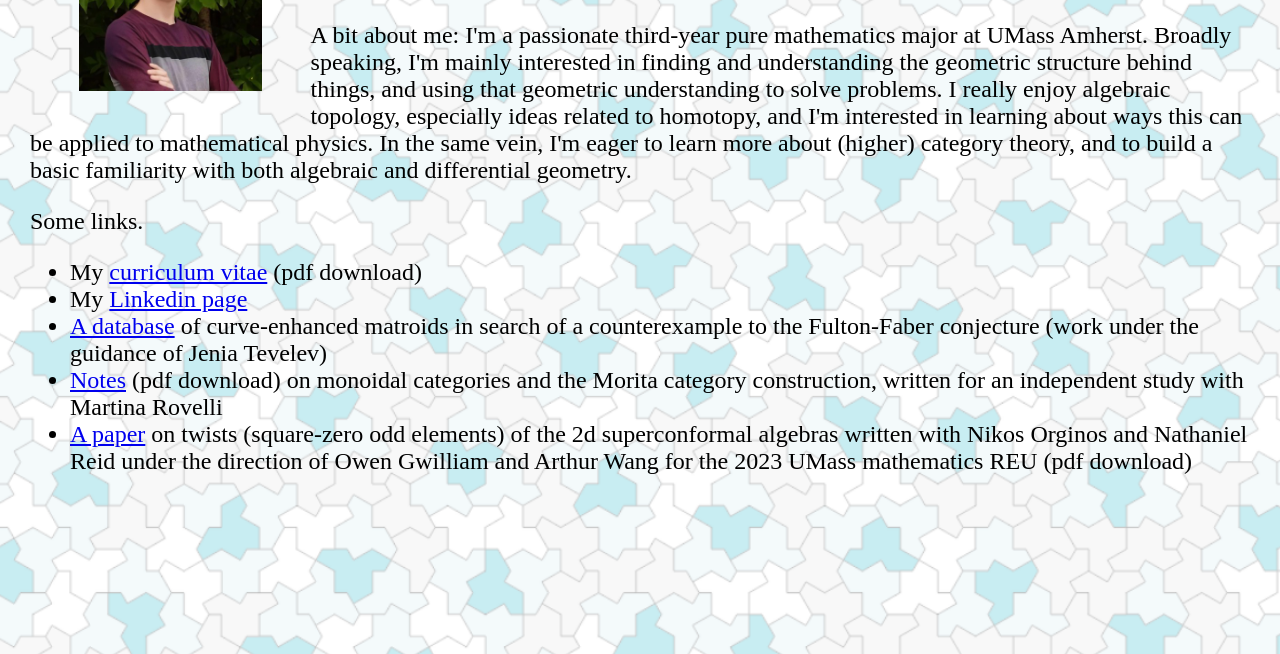
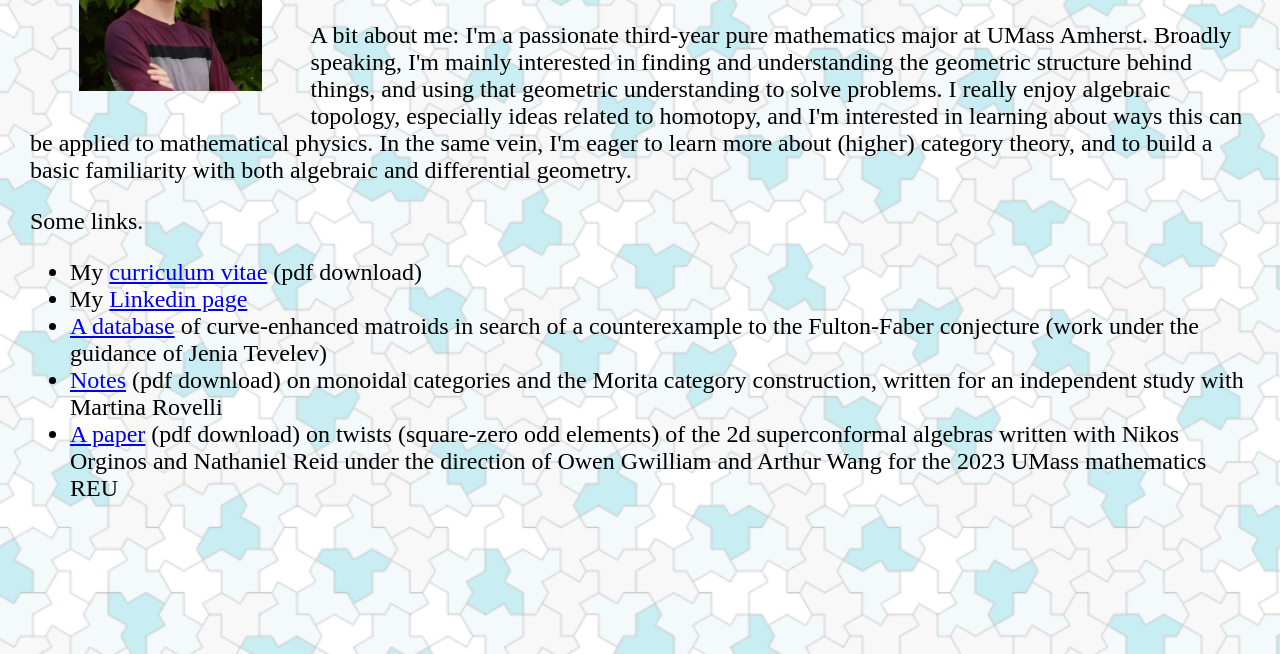
Before and after one commit to sam-silver/sam-silver.github.io, a plain HTML site: page index.html in a window 1280 px wide. Shown: the part 146-800 px from the top of the page. Drawn offline with Linux system fonts and the light colour scheme.

Commit message:
Update index.html

```diff
--- a/index.html
+++ b/index.html
@@ -51,7 +51,7 @@ Some links.
 <li> My <a href="https://www.linkedin.com/in/samuel-silver-514903226">Linkedin page</a>
 <li> <a href="https://sam-silver.github.io/CEM_DB.html">A database</a> of curve-enhanced matroids in search of a counterexample to the Fulton-Faber conjecture (work under the guidance of Jenia Tevelev)
 <li> <a href="f2024_cat_notes.pdf">Notes</a> (pdf download) on monoidal categories and the Morita category construction, written for an independent study with Martina Rovelli
-<li> <a href="https://sam-silver.github.io/REU23.pdf">A paper</a> on twists (square-zero odd elements) of the 2d superconformal algebras written with Nikos Orginos and Nathaniel Reid under the direction of Owen Gwilliam and Arthur Wang for the 2023 UMass mathematics REU (pdf download)
+<li> <a href="https://sam-silver.github.io/REU23.pdf">A paper</a> (pdf download) on twists (square-zero odd elements) of the 2d superconformal algebras written with Nikos Orginos and Nathaniel Reid under the direction of Owen Gwilliam and Arthur Wang for the 2023 UMass mathematics REU
 </ul>
 </font>
 </body>
```
